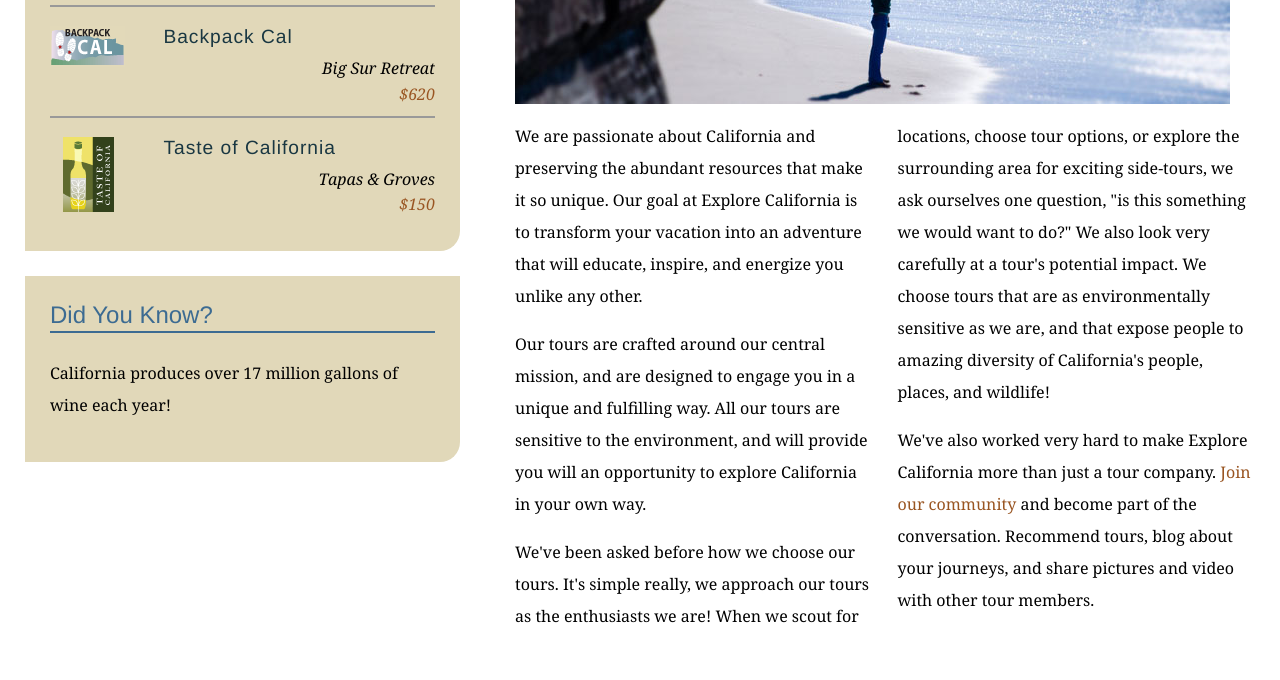
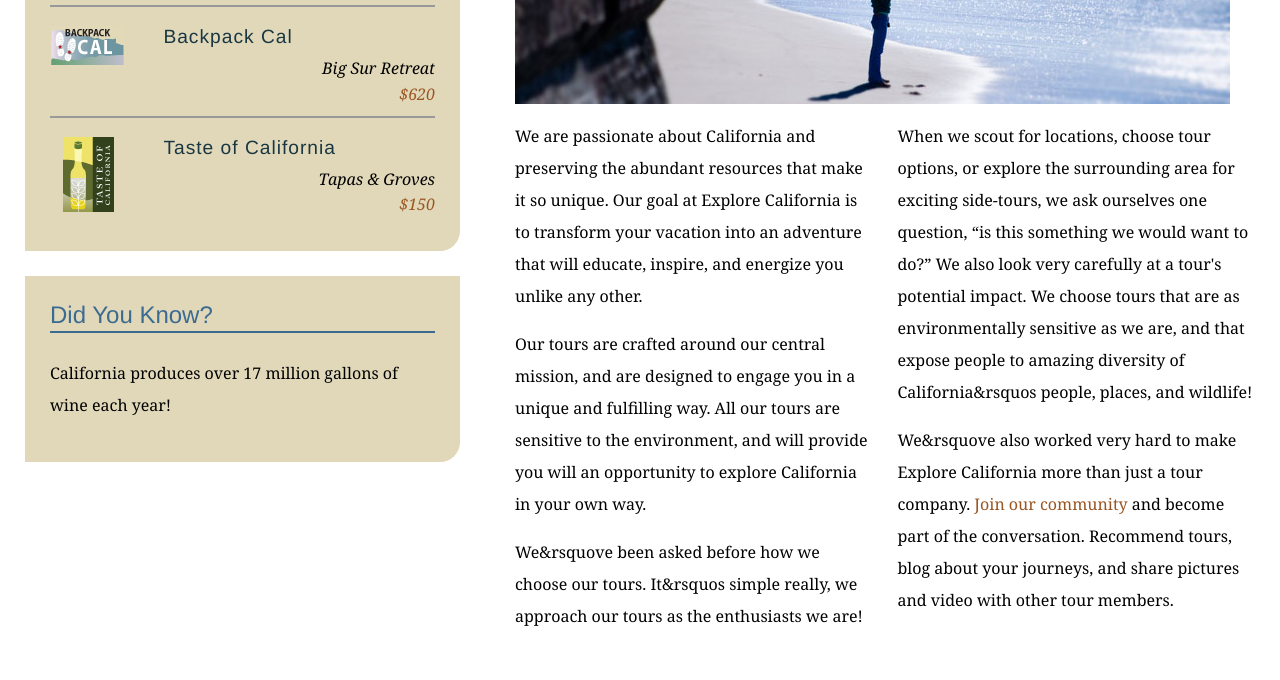
Before and after one commit to Knayz/explore_california, a plain HTML site: page mission.html in a window 1280 px wide. Shown: the part 580-1260 px from the top of the page. Drawn offline with Linux system fonts and the light colour scheme.

Commit message:
Replaces double quotes with curly quotes

```diff
--- a/mission.html
+++ b/mission.html
@@ -64,8 +64,8 @@
           <div class="multiCol">
             <p>We are passionate about California and preserving the abundant resources that make it so unique. Our goal at Explore California is to transform your vacation into an adventure that will educate, inspire, and energize you unlike any other.</p>
             <p>Our tours are crafted around our central mission, and are designed to engage you in a unique and fulfilling way. All our tours are sensitive to the environment, and will provide you will an opportunity to explore California in your own way.</p>
-            <p>We've been asked before how we choose our tours. It's simple really, we approach our tours as the enthusiasts we are! When we scout for locations, choose tour options, or explore the surrounding area for exciting side-tours, we ask ourselves one question, &quot;is this something we would want to do?&quot; We also look very carefully at a tour's potential impact. We choose tours that are as environmentally sensitive as we are, and that expose people to amazing diversity of California's people, places, and wildlife!</p>
-            <p>We've also worked very hard to make Explore California more than just a tour company. <a href="explorers/join.html">Join our community</a> and become part of the conversation. Recommend tours, blog about your journeys, and share pictures and video with other tour members.</p>
+            <p>We&rsquove been asked before how we choose our tours. It&rsquos simple really, we approach our tours as the enthusiasts we are! When we scout for locations, choose tour options, or explore the surrounding area for exciting side-tours, we ask ourselves one question, &ldquo;is this something we would want to do?&rdquo; We also look very carefully at a tour's potential impact. We choose tours that are as environmentally sensitive as we are, and that expose people to amazing diversity of California&rsquos people, places, and wildlife!</p>
+            <p>We&rsquove also worked very hard to make Explore California more than just a tour company. <a href="explorers/join.html">Join our community</a> and become part of the conversation. Recommend tours, blog about your journeys, and share pictures and video with other tour members.</p>
           </div>
         </div>
       </div>
```
